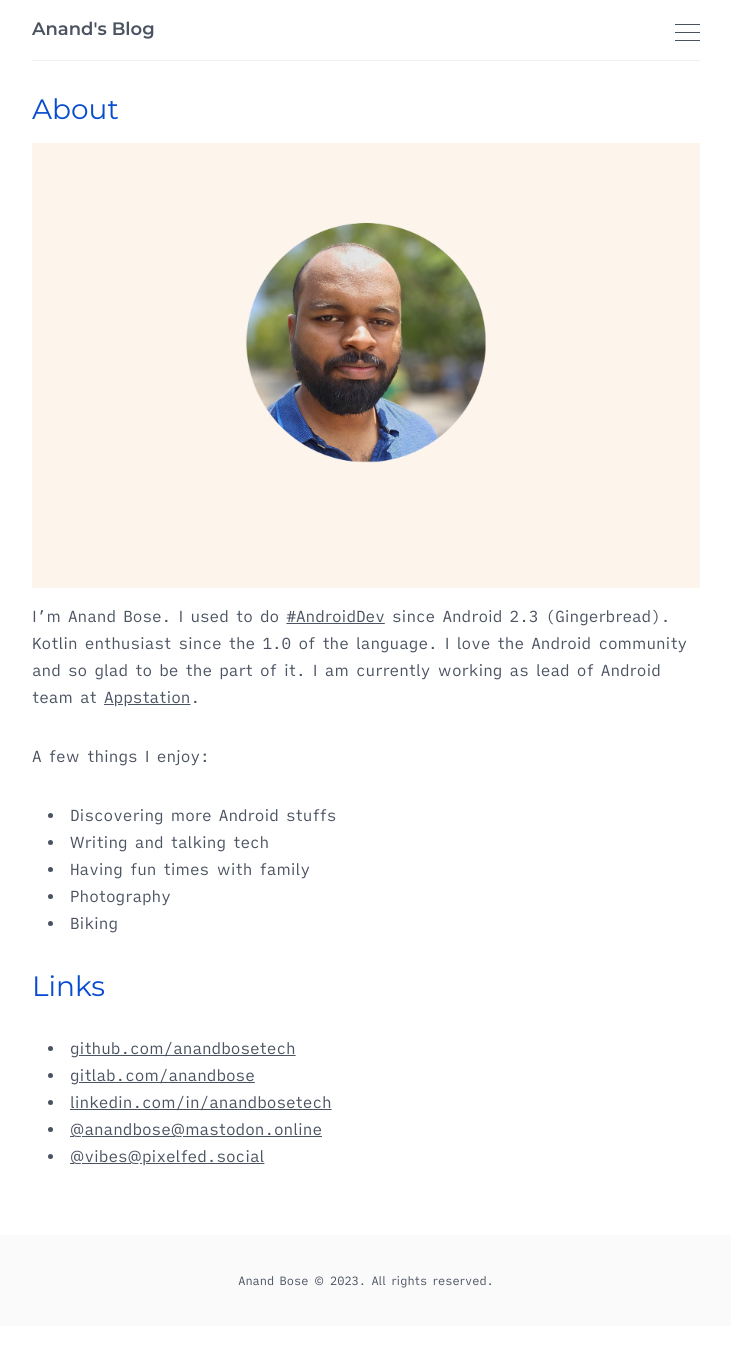
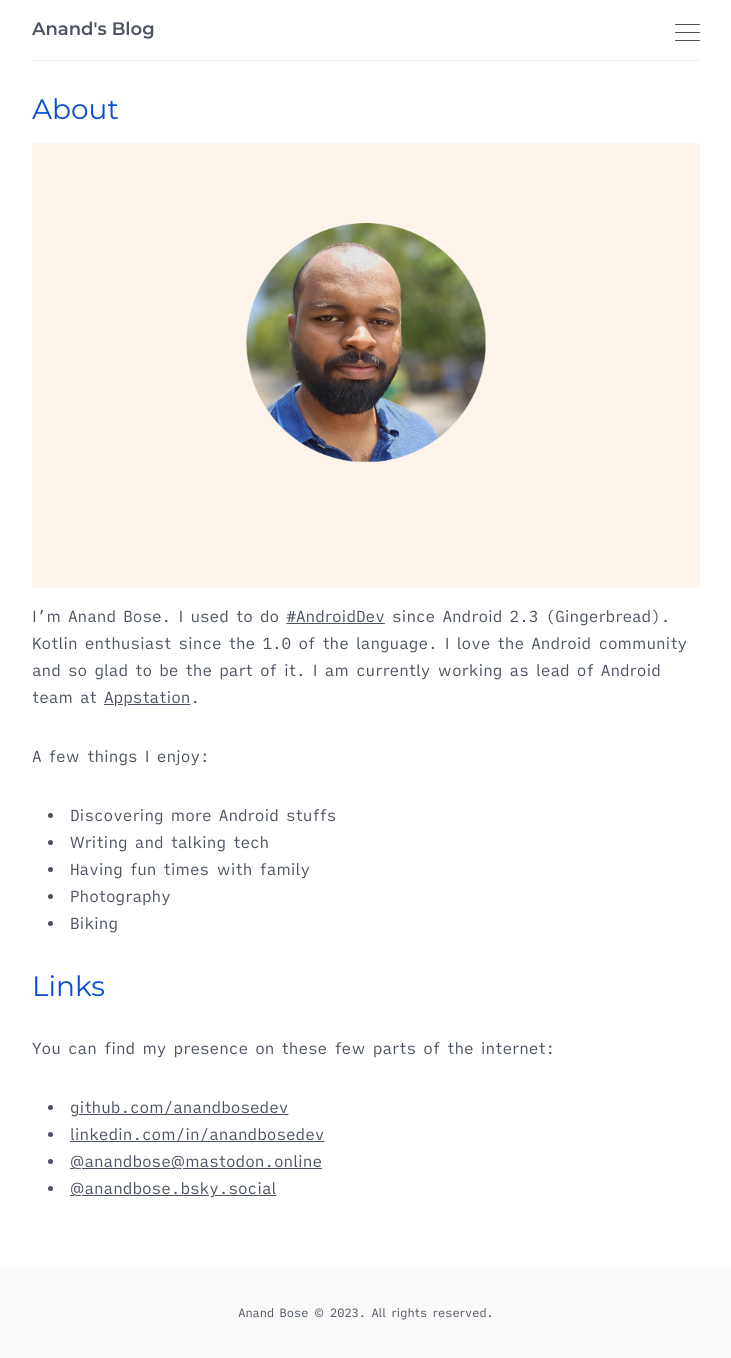
Before and after one commit to anandbosedev/anandbosedev.github.io, a Jekyll site: the page built from _pages/about.md, in a window 1280 px wide. Shown: the whole page, without its empty margins (274-1005 px from the left). Built offline with Jekyll 4.4.1, drawn with Linux system fonts in a browser that asks for light colours; before the commit the page ends 1326 px from its top, so only the background shows below that.

Commit message:
A little housekeeping

```diff
--- a/_config.yml
+++ b/_config.yml
@@ -10,9 +10,9 @@ title:       Anand's Blog
 email:       anandbose16@gmail.com
 description: Anand's Blog
 baseurl:     '' # The subpath of your site, e.g. /blog
-url:         'https://anandbosetech.github.io/' # The base hostname & protocol for your site
-twitter:     'https://twitter.com/anandbosetech'
-github:      'https://github.com/anandbosetech'
+url:         'https://anandbose.dev' # The base hostname & protocol for your site
+twitter:     'https://twitter.com/anandbosedev'
+github:      'https://github.com/anandbosedev'
 instagram:   ''
 facebook:    ''
 mastodon:    'https://mastodon.online/@anandbose'
--- a/_includes/navigation.html
+++ b/_includes/navigation.html
@@ -27,19 +27,13 @@
 
 <h4 class="c-nav__h4">Links</h4>
 <li class='c-nav__item' role='presentation'>
-  <a class='c-nav__link' href='https://github.com/anandbosetech' target="_blank">
+  <a class='c-nav__link' href='https://github.com/anandbosedev' target="_blank">
     <i class="fa-brands fa-github"></i>
     GitHub
   </a>
 </li>
 <li class='c-nav__item' role='presentation'>
-  <a class='c-nav__link' href='https://gitlab.com/anandbose' target="_blank">
-    <i class="fa-brands fa-gitlab"></i>
-    GitLab
-  </a>
-</li>
-<li class='c-nav__item' role='presentation'>
-  <a class='c-nav__link' href='https://linkedin.com/in/anandbosetech' target="_blank">
+  <a class='c-nav__link' href='https://linkedin.com/in/anandbosedev' target="_blank">
     <i class="fa-brands fa-linkedin"></i>
     LinkedIn
   </a>
@@ -51,9 +45,9 @@
   </a>
 </li>
 <li class='c-nav__item' role='presentation'>
-  <a class='c-nav__link' href='https://pixelfed.social/@vibes' rel='me' target="_blank">
-    <i class="fa-solid fa-camera"></i>
-    Pixelfed
+  <a class='c-nav__link' href='https://bsky.social/profile/anandbose.bsky.social' rel='me' target="_blank">
+    <i class="fa-solid fa-at"></i>
+    Bluesky
   </a>
 </li>
 <li class='c-nav__item' role='presentation'>
--- a/_pages/about.md
+++ b/_pages/about.md
@@ -15,8 +15,8 @@ A few things I enjoy:
 
 ## Links
 
-* [github.com/anandbosetech](https://github.com/anandbosetech)
-* [gitlab.com/anandbose](https://gitlab.com/anandbose)
-* [linkedin.com/in/anandbosetech](https://linkedin.com/in/anandbosetech)
+You can find my presence on these few parts of the internet:
+* [github.com/anandbosedev](https://github.com/anandbosedev)
+* [linkedin.com/in/anandbosedev](https://linkedin.com/in/anandbosedev)
 * [@anandbose@mastodon.online](https://mastodon.online/@anandbose)
-* [@vibes@pixelfed.social](https://pixelfed.social/@vibes)
+* [@anandbose.bsky.social](https://bsky.app/profile/anandbose.bsky.social)
--- a/archive.html
+++ b/archive.html
@@ -6,10 +6,8 @@ layout: page
 <ul>
   {% for post in site.posts %}
     <li>
-      <p>
-        <time datetime="{{ post.date | date_to_xmlschema }}">{{ post.date | date_to_string }}</time>
-        <a href="{{ post.url }}" title="{{ post.title }}">{{ post.title }}</a>
-      </p>
+      <time datetime="{{ post.date | date_to_xmlschema }}">{{ post.date | date_to_string }}</time>
+      <a href="{{ post.url }}" title="{{ post.title }}">{{ post.title }}</a>
     </li>
   {% endfor %}
 </ul>
```
